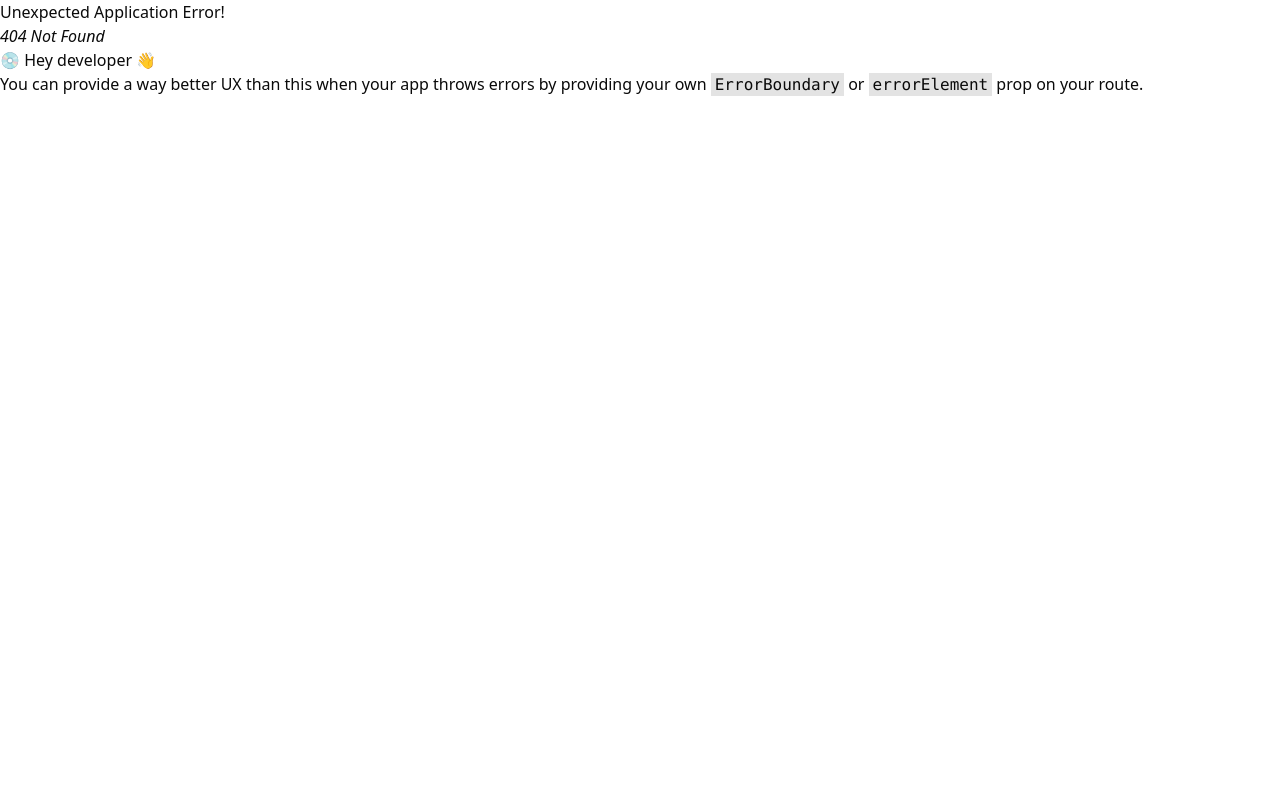
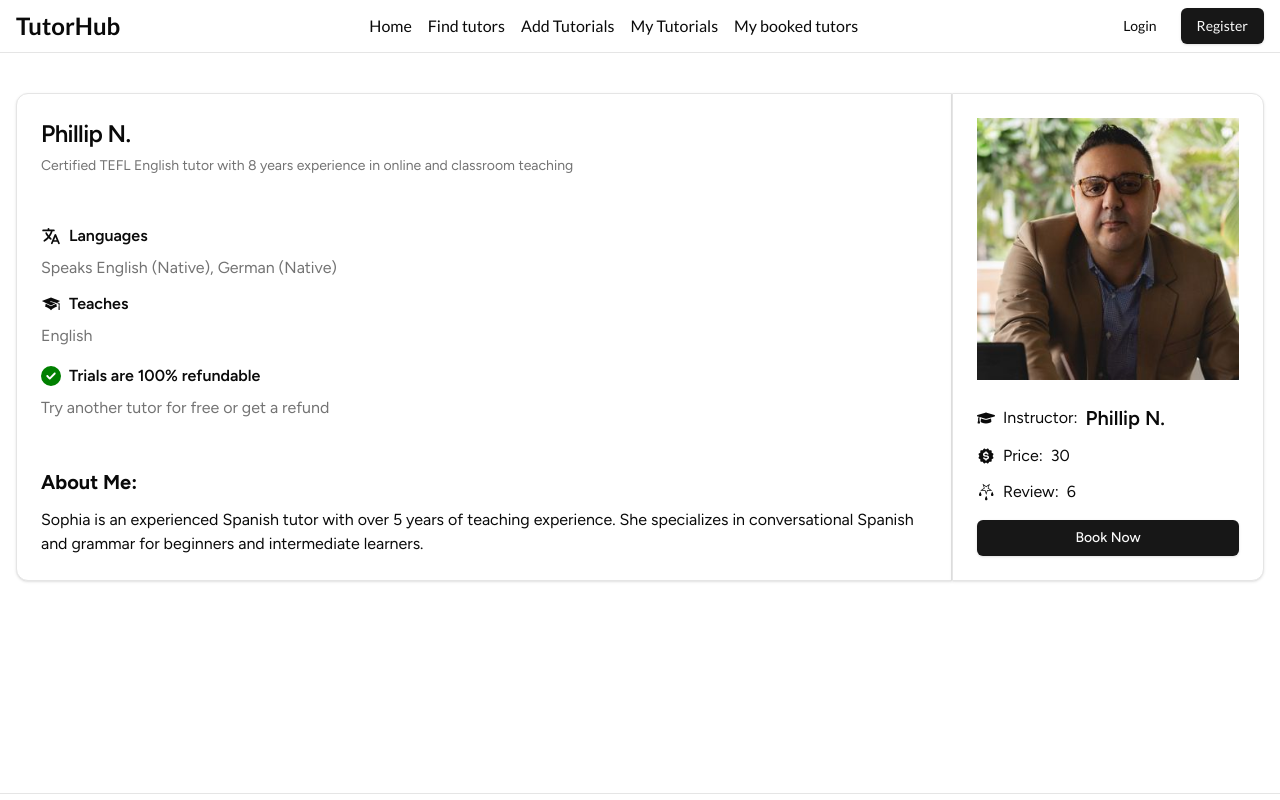
Before and after one commit to FollowNaim/LearnMate, a React (Vite) app: page /tutors/1 in a window 1280 px wide. Before the commit this address had no page. Shown: the top 800 px of the page. Built offline with nearby package versions, Linux system fonts and the light colour scheme.

Commit message:
feat: created tutor details page with a new modern look and enhanced UI/UX
Signed-off-by: FollowNaim <naimxf@gmail.com>

```diff
--- a/src/common/Header.jsx
+++ b/src/common/Header.jsx
@@ -1,5 +1,5 @@
 import { Button } from "@/components/ui/button";
-import { Link } from "react-router-dom";
+import { NavLink } from "react-router-dom";
 
 function Header() {
   return (
@@ -9,19 +9,19 @@ function Header() {
           <h1 className="text-2xl font-bold">TutorHub </h1>
         </div>
         <div>
-          <ul className="flex items-center gap-4">
-            <Link to={"/"}>
+          <ul id="navlinks" className="flex items-center gap-4">
+            <NavLink to={"/"}>
               <li>Home</li>
-            </Link>
-            <Link to={"/find-tutors"}>
+            </NavLink>
+            <NavLink to={"/find-tutors"}>
               <li>Find tutors</li>
-            </Link>
+            </NavLink>
             <li>Add Tutorials</li>
             <li>My Tutorials</li>
             <li>My booked tutors</li>
           </ul>
         </div>
-        <div>
+        <div className="flex items-center gap-2">
           <Button variant="ghost">Login</Button>
           <Button className="">Register</Button>
         </div>
--- a/src/components/all-tutors/Tutor.jsx
+++ b/src/components/all-tutors/Tutor.jsx
@@ -61,9 +61,13 @@ function Tutor() {
     //   </div>
     // </div>
     <Card className="flex items-center">
-      <CardHeader>
-        <div>
-          <img className="w-32 object-cover" src={tutor} alt="" />
+      <CardHeader className="h-full">
+        <div className="w-full h-full">
+          <img
+            className="w-32 h-full object-cover rounded-md"
+            src={tutor}
+            alt=""
+          />
         </div>
       </CardHeader>
       <CardContent className="p-6 pl-2">
@@ -71,11 +75,11 @@ function Tutor() {
           <div>
             <h2 className="text-xl font-semibold text-black">Phillip N.</h2>{" "}
             <div className="mt-2">
-              <p className="bg-accent/20 px-1 rounded-md w-fit text-black/70">
+              <p className="bg-destructive/20 px-1 rounded-md w-fit text-black/70">
                 Super Tutor
               </p>
 
-              <div className=" mt-2 flex flex-col gap-2">
+              <div className=" mt-4 flex flex-col gap-2">
                 <p className="flex items-center gap-3">
                   <GiGraduateCap color="#000" size={18} /> <span>English</span>
                 </p>
@@ -86,11 +90,8 @@ function Tutor() {
 
                 <p className="flex items-center gap-3">
                   <MdOutlineTranslate color="#000" size={18} />
-                  <span>
-                    {"Speaks English (Native), German (Native)".substring(
-                      0,
-                      20
-                    )}
+                  <span className="">
+                    Speaks English (Native), German (Native)
                   </span>
                 </p>
               </div>
@@ -100,24 +101,24 @@ function Tutor() {
       </CardContent>
       <CardContent className="flex flex-col p-6 ml-auto">
         <div className="flex items-start">
-          <p className="flex flex-col gap-3">
+          <p className="flex flex-col gap-1">
             <p className="flex items-center gap-2">
               <FaStar /> <span className="font-medium">4.9</span>
             </p>
             <p>
-              30 <span className="text-muted-foreground">Review</span>
+              6 <span className="text-muted-foreground">Review</span>
             </p>
           </p>
-
           <p className="">
             <p className="flex items-center gap-2">
               <AiTwotoneDollarCircle /> <span className="font-medium">30</span>
             </p>
           </p>
         </div>
-        <div className=" mt-10">
-          <Button className="mt-auto" size="lg">
-            Book Lesson
+        <div className="mt-6 grow flex flex-col gap-3">
+          <Button className="">Book Lesson</Button>
+          <Button variant="outline" className="">
+            See Details
           </Button>
         </div>
       </CardContent>
--- a/src/index.css
+++ b/src/index.css
@@ -1,4 +1,4 @@
-@import url("https://fonts.googleapis.com/css2?family=Lato:ital,wght@0,100;0,300;0,400;0,700;0,900;1,100;1,300;1,400;1,700;1,900&display=swap");
+@import url("https://fonts.googleapis.com/css2?family=Figtree:ital,wght@0,300..900;1,300..900&family=Lato:ital,wght@0,100;0,300;0,400;0,700;0,900;1,100;1,300;1,400;1,700;1,900&display=swap");
 
 @tailwind base;
 @tailwind components;
@@ -32,12 +32,12 @@
 
     --muted-foreground: 0 0% 45.1%;
 
-    --accent: 337.44 100% 73.92%;
-    /* --accent: 0 0% 96.1%; */
+    /* --accent: 337.44 100% 73.92%; */
+    --accent: 0 0% 96.1%;
 
     --accent-foreground: 0 0% 9%;
 
-    --destructive: 0 84.2% 60.2%;
+    --destructive: 337.44 100% 73.92%;
 
     --destructive-foreground: 0 0% 98%;
 
@@ -118,3 +118,8 @@
     @apply bg-background text-foreground;
   }
 }
+
+#navlinks .active {
+  text-decoration: underline;
+  text-underline-offset: 3px;
+}
--- /dev/null
+++ b/src/pages/DetailsTutors.jsx
@@ -0,0 +1,109 @@
+import tutor from "@/assets/tutors/tutor.jpg";
+import { Button } from "@/components/ui/button";
+import { BiSolidBadgeDollar } from "react-icons/bi";
+import { FaChalkboardTeacher } from "react-icons/fa";
+import { GiDrippingStar } from "react-icons/gi";
+import { FaGraduationCap } from "react-icons/fa";
+import {
+  Card,
+  CardContent,
+  CardDescription,
+  CardHeader,
+  CardTitle,
+} from "@/components/ui/card";
+import { FaCircleCheck } from "react-icons/fa6";
+import { GiGraduateCap } from "react-icons/gi";
+import { IoLanguage } from "react-icons/io5";
+function DetailsTutors() {
+  return (
+    <div className="my-10 font-figtree">
+      <div className="container px-4 grid grid-cols-12">
+        <div className="col-span-9">
+          <Card className="rounded-r-none">
+            <CardHeader>
+              <CardTitle className="text-2xl">Phillip N.</CardTitle>
+              <CardDescription>
+                Certified TEFL English tutor with 8 years experience in online
+                and classroom teaching
+              </CardDescription>
+            </CardHeader>
+            <CardContent>
+              <div className="flex flex-col gap-3 mt-6">
+                <div className="flex flex-col gap-2">
+                  <div className="flex items-center gap-2">
+                    <IoLanguage size={20} />{" "}
+                    <span className="font-semibold">Languages</span>
+                  </div>
+                  <span className="text-muted-foreground">
+                    Speaks English (Native), German (Native)
+                  </span>
+                </div>
+                <div className="flex flex-col gap-2">
+                  <div className="flex items-center gap-2">
+                    <GiGraduateCap size={20} />{" "}
+                    <span className="font-semibold">Teaches</span>
+                  </div>
+                  <span className="text-muted-foreground">English</span>
+                </div>
+              </div>
+              <div className="flex flex-col gap-3 mt-4">
+                <div className="flex flex-col gap-2">
+                  <div className="flex items-center gap-2">
+                    <FaCircleCheck size={20} color="green" />{" "}
+                    <span className="font-semibold">
+                      Trials are 100% refundable
+                    </span>
+                  </div>
+                  <span className="text-muted-foreground">
+                    Try another tutor for free or get a refund
+                  </span>
+                </div>
+              </div>
+            </CardContent>
+            <CardContent className="mt-6">
+              <div className="flex flex-col gap-3">
+                <h2 className="font-bold text-xl">About Me:</h2>
+                <p>
+                  Sophia is an experienced Spanish tutor with over 5 years of
+                  teaching experience. She specializes in conversational Spanish
+                  and grammar for beginners and intermediate learners.
+                </p>
+              </div>
+            </CardContent>
+          </Card>
+        </div>
+        <div className="col-span-3 sticky top-4 h-fit">
+          <Card className="rounded-l-none">
+            <CardHeader>
+              <img src={tutor} alt="" />
+            </CardHeader>
+            <CardContent>
+              <div className="flex flex-col gap-3">
+                <div className="flex items-center gap-2">
+                  <FaGraduationCap size={18} />
+                  <p>Instructor:</p>
+                  <h2 className="text-xl font-semibold">Phillip N.</h2>
+                </div>
+                <div className="flex items-center gap-2">
+                  <BiSolidBadgeDollar size={18} />
+                  <p>Price:</p>
+                  <h2 className="">30</h2>
+                </div>
+                <div className="flex items-center gap-2">
+                  <GiDrippingStar size={18} />
+                  <p>Review:</p>
+                  <h2 className="">6</h2>
+                </div>
+              </div>
+              <div className="mt-4">
+                <Button className="w-full">Book Now</Button>
+              </div>
+            </CardContent>
+          </Card>
+        </div>
+      </div>
+    </div>
+  );
+}
+
+export default DetailsTutors;
--- a/src/routes/Routes.jsx
+++ b/src/routes/Routes.jsx
@@ -1,5 +1,6 @@
 import RootLayout from "@/layout/RootLayout";
 import AllTutors from "@/pages/AllTutors";
+import DetailsTutors from "@/pages/DetailsTutors";
 import Home from "@/pages/Home";
 import { createBrowserRouter } from "react-router-dom";
 
@@ -17,6 +18,10 @@ export const routes = createBrowserRouter([
         element: <AllTutors />,
       },
       {
+        path: "/tutors/:details",
+        element: <DetailsTutors />,
+      },
+      {
         path: "/find-tutors/:category",
         element: <Home />,
       },
--- a/tailwind.config.js
+++ b/tailwind.config.js
@@ -7,6 +7,7 @@ module.exports = {
     extend: {
       fontFamily: {
         lato: ["Lato", "serif"],
+        figtree: ["Figtree", "serif"],
       },
       borderRadius: {
         lg: "var(--radius)",
```
